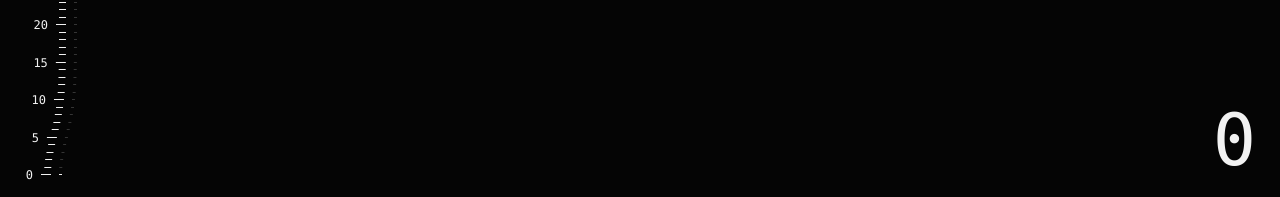
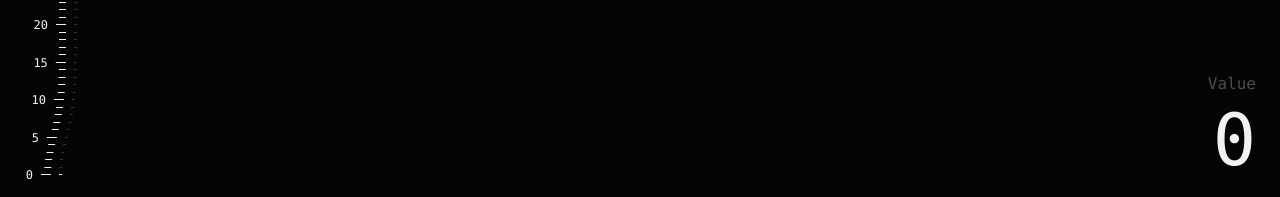
Before and after one commit to mazhugasergei/counter, a React (Vite) app: page / in a window 1280 px wide. Shown: the part 600-797 px from the top of the page. Built offline with nearby package versions, Linux system fonts and the light colour scheme.

Commit message:
add value title

```diff
--- a/src/App.tsx
+++ b/src/App.tsx
@@ -98,7 +98,10 @@ export function App() {
 					</div>
 				</div>
 
-				<div className="self-end font-mono text-7xl">{values[selectedValueIndex]}</div>
+				<div className="flex flex-col items-end gap-2 self-end">
+					<div className="text-secondary text-md font-mono">Value</div>
+					<div className="font-mono text-7xl">{values[selectedValueIndex]}</div>
+				</div>
 			</div>
 
 			{/* debug */}
@@ -111,7 +114,7 @@ export function App() {
 
 const Block = React.forwardRef<HTMLDivElement, React.HTMLAttributes<HTMLDivElement>>(
 	({ children, className, ...props }, ref) => (
-		<div ref={ref} className={cn("bg-secondary rounded-sm border p-4", className)} {...props}>
+		<div ref={ref} className={cn("bg-muted rounded-sm border p-4", className)} {...props}>
 			{children}
 		</div>
 	)
--- a/src/index.css
+++ b/src/index.css
@@ -4,7 +4,8 @@
 	--color-background: hsl(0 0 2);
 	--color-foreground: hsl(0 0 95);
 	--color-primary: hsl(0 72 41);
-	--color-secondary: hsl(0 0 5);
+	--color-secondary: hsl(0 0 30);
+	--color-muted: hsl(0 0 5);
 	--color-border: hsl(0 0 10);
 }
 
```
